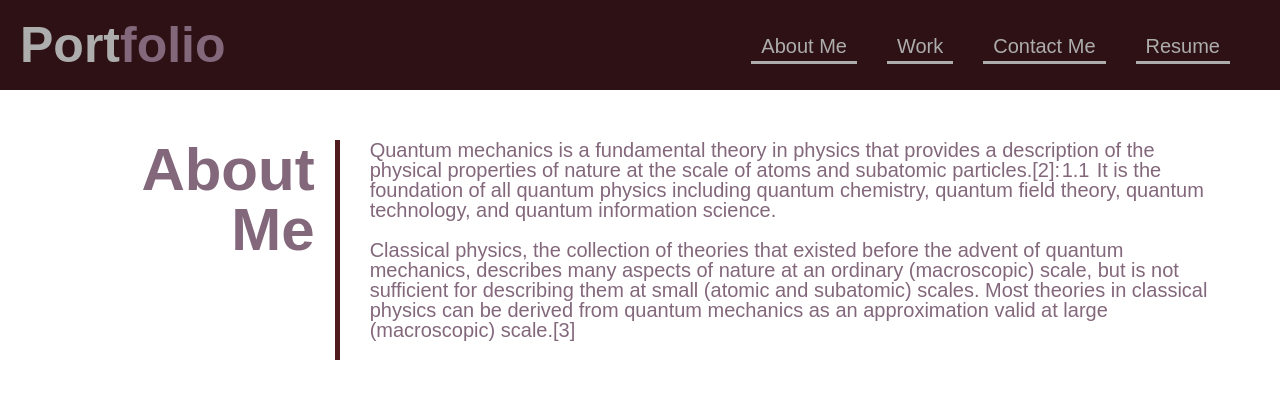
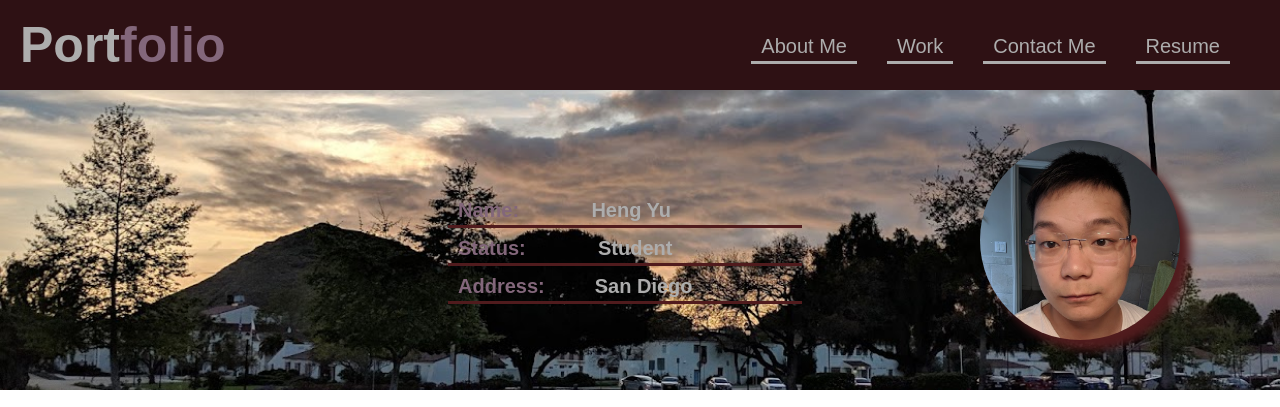
Before and after one commit to hengyu89/UCSD_HW2_Portfolio, a plain HTML site: page index.html in a window 1280 px wide. Shown: the top 407 px of the page. Drawn offline with Linux system fonts and the light colour scheme.

```diff
--- a/assets/css/style.css
+++ b/assets/css/style.css
@@ -106,6 +106,27 @@
 }
 
 /* Class area */
+.top-bgi {
+    display: flex;
+    justify-content: center;
+    align-items: center;
+    position: relative;
+    margin-top: 0;
+}
+
+.avatar-info {
+    width:30%;
+    display: flex;
+    flex-direction: column;
+    margin:10rem auto auto auto;
+}
+
+.avatar-info li {
+    color: var(--base_color4);
+    border-bottom: solid var(--base_color2);
+    font-weight: bold;
+}
+
 .left-side {
     width: 25%;
     text-align: right;
@@ -192,6 +213,19 @@
 }
 
 /* id area (Specifically for explanation to some button not working as expected) */
+#myphoto {
+    height: 20rem;
+    position: absolute;
+    top: 5rem;
+    right: 10rem;
+    border-radius: 50%;
+    filter: drop-shadow(10px 10px 5px var(--base_color2))
+}
+
+#text-info {
+    color: var(--base_color5)
+}
+
 span[resume-tooltip] {
     position: relative;
     cursor:pointer;
@@ -237,6 +271,11 @@
         flex-wrap: wrap;
     }
 
+    .avatar-info {
+        width: 50%;
+        margin: 10rem auto auto 15%;
+    }
+
     .left-side {
         width: 100%;
         text-align: left;
@@ -260,6 +299,12 @@
     header {
         flex-direction: column;
     }
+
+    .avatar-info {
+
+        margin: 10rem auto auto 10%;
+    }
+
     .part-image-size {
         width: 100%;
     }
--- a/index.html
+++ b/index.html
@@ -22,6 +22,17 @@
     </header>
 
     <main>
+        <!-- background image with avatar of mine -->
+        <section class="top-bgi">
+            <div class="background" style="background-image: url('./assets/images/background.jpg'); height:30rem">
+            <img id="myphoto" src="./assets/images/photograph.png" alt="My Head">
+            <ul class="avatar-info">
+                <li>Name: &nbsp &nbsp &nbsp &nbsp &nbsp &nbsp <span id="text-info"> Heng Yu</span></li>
+                <li>Status: &nbsp &nbsp &nbsp &nbsp &nbsp &nbsp <span id="text-info">Student</span></li>
+                <li>Address: &nbsp &nbsp &nbsp &nbsp <span id="text-info">San Diego</span></li>
+            </ul>
+        </section>
+        <!-- main content like "About Me" "Work" "Contact Me" -->
         <section id="about-me">
             <div class="left-side">
                 <h2>About <br>Me</h2>
```
Also changed, not shown: assets/images/background.jpg (added), assets/images/photograph.png (added), 4 other files.
